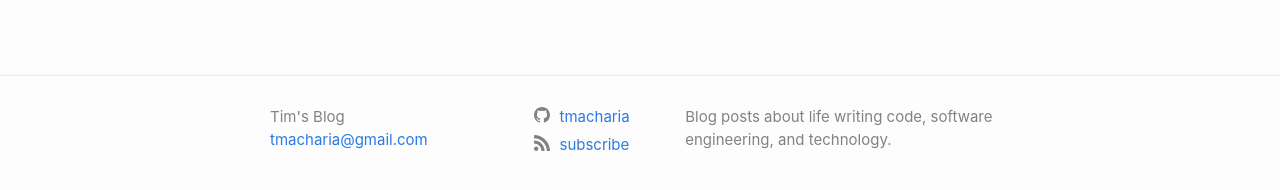
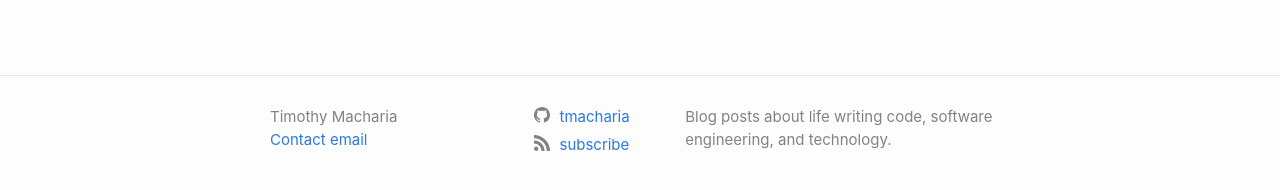
Before and after one commit to tmacharia/tmacharia.github.io, a Jekyll site: the page built from docs/about.markdown, in a window 1280 px wide. Shown: the part 684-874 px from the top of the page. Built offline with Jekyll 4.4.1, drawn with Linux system fonts in a browser that asks for light colours.

Commit message:
favicon & blog avatar

```diff
--- a/docs/_config.yml
+++ b/docs/_config.yml
@@ -20,6 +20,7 @@
 
 title: Tim's Blog
 email: tmacharia@gmail.com
+author: Timothy Macharia
 description: >- # this means to ignore newlines until "baseurl:"
   Blog posts about life writing code, software engineering, and technology.
 baseurl: "" # the subpath of your site, e.g. /blog
--- a/docs/_includes/footer.html
+++ b/docs/_includes/footer.html
@@ -8,6 +8,7 @@
     <div class="footer-col-wrapper">
       <div class="footer-col footer-col-1">
         <ul class="contact-list">
+
           <li class="p-name">
             {%- if site.author -%}
               {{ site.author | escape }}
@@ -16,7 +17,7 @@
             {%- endif -%}
             </li>
             {%- if site.email -%}
-            <li><a class="u-email" href="mailto:{{ site.email }}">{{ site.email }}</a></li>
+            <li><a class="u-email" href="mailto:{{ site.email }}">Contact email</a></li>
             {%- endif -%}
         </ul>
       </div>
--- a/docs/_includes/head.html
+++ b/docs/_includes/head.html
@@ -3,6 +3,7 @@
   <meta http-equiv="X-UA-Compatible" content="IE=edge">
   <meta name="viewport" content="width=device-width, initial-scale=1">
   {%- seo -%}
+  <link rel="shortcut icon" type="image/png" href="../assets/tim-avatar.png">
   <link rel="stylesheet" href="{{ "/assets/main.css" | relative_url }}">
   {%- feed_meta -%}
   {%- include google-analytics.html -%}
```
Also changed, not shown: docs/assets/tim-avatar.png (added).
